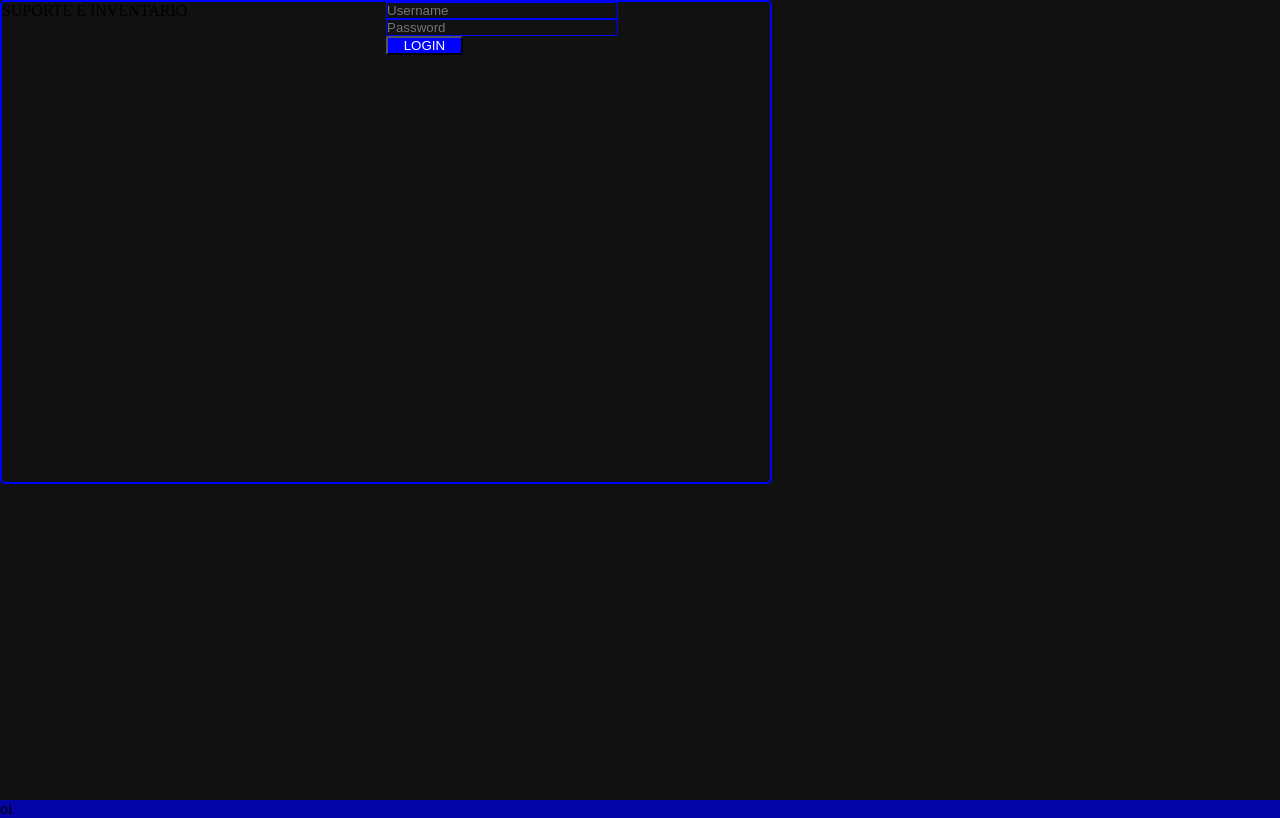
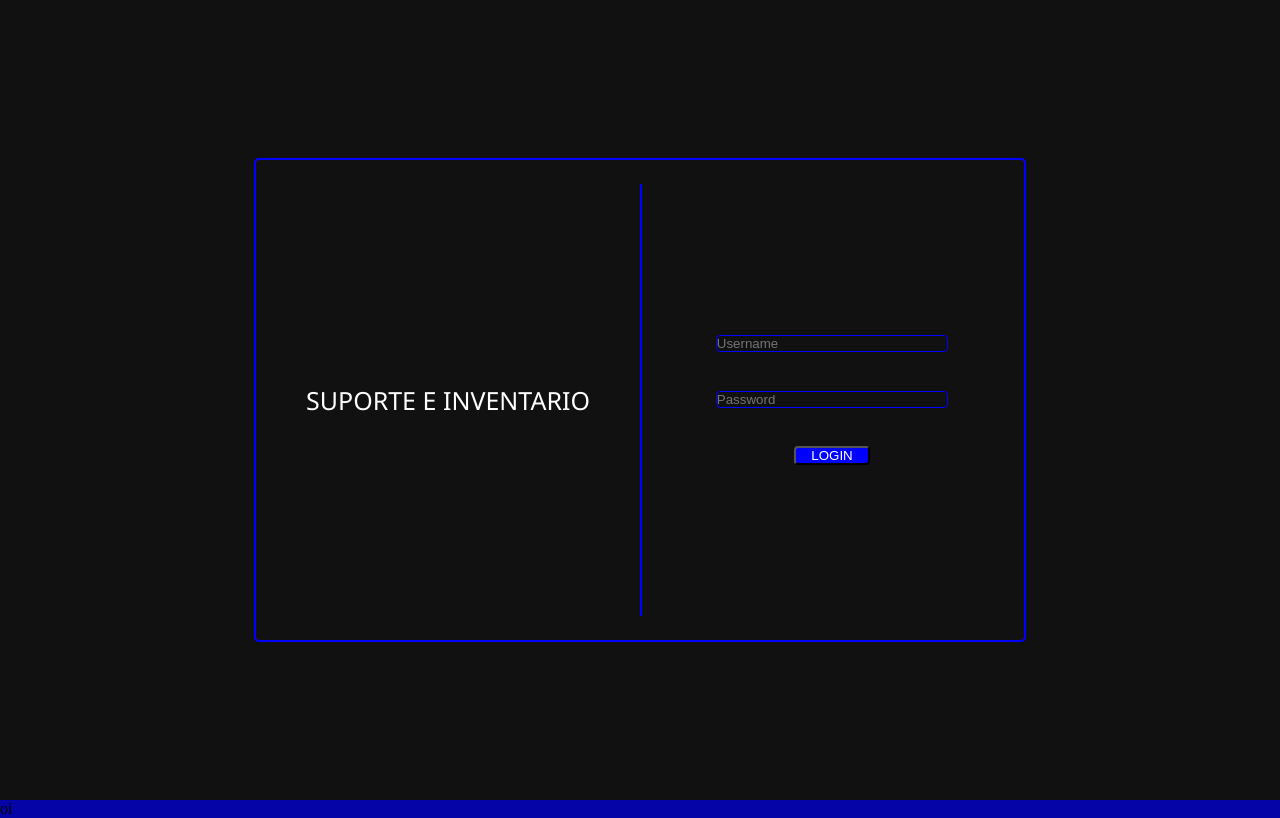
Before and after one commit to vinileardini/Suporte-e-inventario, an Angular app in the folder angular/suporte_inventario/: page /login in a window 1280 px wide. Built offline with nearby package versions, Linux system fonts and the light colour scheme.

Commit message:
login area development

```diff
--- a/angular/suporte_inventario/src/app/app-routing.module.ts
+++ b/angular/suporte_inventario/src/app/app-routing.module.ts
@@ -2,6 +2,7 @@ import { Component, NgModule } from '@angular/core';
 import { RouterModule, Routes } from '@angular/router';
 import { HomepageComponent } from './home/homepage/homepage.component';
 import { LoginComponent } from './login/login-page/login/login.component';
+import { TicketsComponent } from './tickets/tickets/tickets.component';
 
 const routes: Routes = [
   {
@@ -11,6 +12,10 @@ const routes: Routes = [
   {
     path:'login',
     component: LoginComponent
+  },
+  {
+    path:'tickets',
+    component: TicketsComponent
   }
 ];
 
--- a/angular/suporte_inventario/src/app/app.module.ts
+++ b/angular/suporte_inventario/src/app/app.module.ts
@@ -12,6 +12,7 @@ import { MenuComponent } from './components/header/site-header/menu/menu/menu.co
 import { DropdownComponent } from './components/header/site-header/dropdown-menu/dropdown/dropdown.component';
 import { BigCardComponent } from './home/big-card/big-card/big-card.component';
 import { LoginComponent } from './login/login-page/login/login.component';
+import { TicketsComponent } from './tickets/tickets/tickets.component';
 
 @NgModule({
   declarations: [
@@ -24,7 +25,8 @@ import { LoginComponent } from './login/login-page/login/login.component';
     MenuComponent,
     DropdownComponent,
     BigCardComponent,
-    LoginComponent
+    LoginComponent,
+    TicketsComponent
   ],
   imports: [
     BrowserModule,
--- a/angular/suporte_inventario/src/app/home/big-card/big-card/big-card.component.css
+++ b/angular/suporte_inventario/src/app/home/big-card/big-card/big-card.component.css
@@ -6,7 +6,7 @@
     grid-column-gap: 0px;
     grid-row-gap: 0px;
 
-    height: 90%;
+    height: 100%;
 
     background-color: #111;
 
--- a/angular/suporte_inventario/src/app/login/login-page/login/login.component.css
+++ b/angular/suporte_inventario/src/app/login/login-page/login/login.component.css
@@ -1,14 +1,20 @@
+
 .principal-login{
   height: 100%;
   width: 100%;
   min-width: 100%;
   max-width: 100%;
   background-color: #111;
+  display: flex;
+  justify-content: center;
+  align-items: center;
 }
 
 .card-login{
   border: 2px solid blue;
   height: 60%;
+  max-height: 60%;
+  min-height: 60%;
   width: 60%;
   max-width: 60%;
   min-width: 60%;
@@ -21,23 +27,52 @@
   grid-column-gap: 0px;
   grid-row-gap: 0px;
 
+ align-items: center;
+
+
 }
 
 .card-login-area{
   display: flex;
   flex-direction: column;
+  justify-content: center;
+  align-items: center;
+}
+
+.card-text{
+  color: white;
+  font-family: 'Segoe UI', Tahoma, Geneva, Verdana, sans-serif;
+  font-size: 25px;
+  display: flex;
+  align-items: center;
+  justify-content: center;
+
+  height: 90%;
+  min-height: 90%;
+  max-height: 90%;
+
+  width: 100%;
+  min-width: 100%;
+  max-width: 100%;
+
+  border-right: 2px solid blue;
 }
 
 .card-login-area input{
   width: 60%;
   border: 1px solid blue;
   background-color: #111;
+
+  margin-bottom: 10%;
+
+  border-radius: 4px;
+  color: white;
 }
 
 .card-login-area button{
   width: 20%;
   height: 4%;
-  border-radius: 2px;
+  border-radius: 4px;
   background-color: blue;
   color: white;
 }
--- a/angular/suporte_inventario/src/app/login/login-page/login/login.component.html
+++ b/angular/suporte_inventario/src/app/login/login-page/login/login.component.html
@@ -6,7 +6,7 @@
     <div class="card-login-area">
       <input type="text" placeholder="Username">
 
-      <input type="text" placeholder="Password">
+      <input type="password" placeholder="Password">
 
       <button type="submit">LOGIN</button>
     </div>
--- /dev/null
+++ b/angular/suporte_inventario/src/app/tickets/tickets/tickets.component.html
@@ -0,0 +1 @@
+<app-site-header></app-site-header>
--- /dev/null
+++ b/angular/suporte_inventario/src/app/tickets/tickets/tickets.component.ts
@@ -0,0 +1,15 @@
+import { Component, OnInit } from '@angular/core';
+
+@Component({
+  selector: 'app-tickets',
+  templateUrl: './tickets.component.html',
+  styleUrls: ['./tickets.component.css']
+})
+export class TicketsComponent implements OnInit {
+
+  constructor() { }
+
+  ngOnInit(): void {
+  }
+
+}
```
Also changed, not shown: angular/suporte_inventario/src/app/tickets/tickets/tickets.component.css (added).
